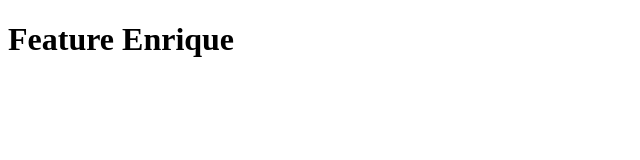
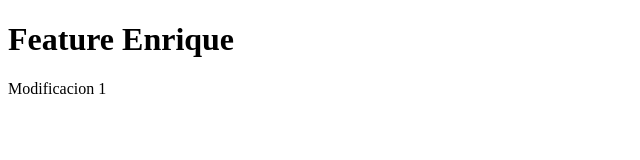
Before and after one commit to losinfiernos/cursodegit-1, a plain HTML site: page feature_Enrique.html in a window 1280 px wide. Shown: the whole page, without its empty margins (0-640 px from the left). Drawn offline with Linux system fonts and the light colour scheme.

Commit message:
Modificacion 1

```diff
--- a/feature_Enrique.html
+++ b/feature_Enrique.html
@@ -2,5 +2,6 @@
 <html>
 <body>
 <h1>Feature Enrique</h1>
+Modificacion 1
 </body>
 </html>
```
